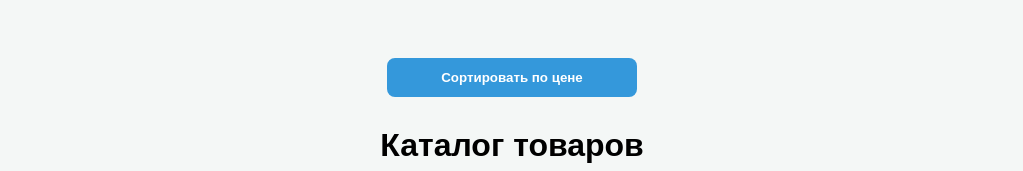
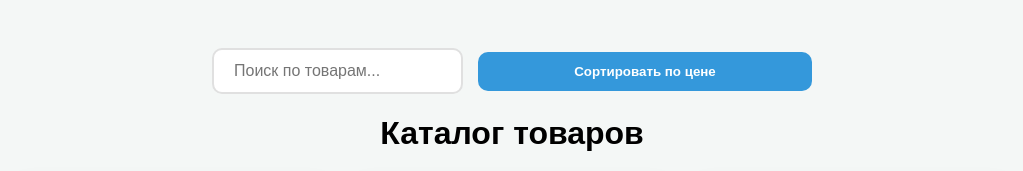
Before and after one commit to arbuzzz22/UP-05, a plain HTML site: page index.html in a window 1280 px wide. Shown: the top 171 px of the page, without its empty margins (128-1151 px from the left). Drawn offline with Linux system fonts and the light colour scheme.

Commit message:
Add files via upload

```diff
--- a/index.html
+++ b/index.html
@@ -173,10 +173,59 @@
             updateButtonVisibility(products.length);
         }
 
+        const controls = document.createElement('div');
+        controls.style.cssText = `
+    display: flex;
+    justify-content: center;
+    align-items: center;
+    gap: 15px;
+    margin: 20px auto;
+    max-width: 600px;
+`;
+        document.body.prepend(controls);
+
+        const input = document.createElement('input');
+        input.placeholder = 'Поиск по товарам...';
+        input.style.cssText = `
+    padding: 12px 20px;
+    border: 2px solid #e0e0e0;
+    border-radius: 10px;
+    flex: 1;
+    font-size: 16px;
+    outline: none;
+    transition: border-color 0.3s;
+    font-family: sans-serif;
+`;
+        input.onfocus = () => input.style.borderColor = '#3498db';
+        input.onblur = () => input.style.borderColor = '#e0e0e0';
+
         const sortBtn = document.createElement('button');
         sortBtn.innerText = 'Сортировать по цене';
-        sortBtn.style = 'display: block; margin: 30px auto; width: 250px;';
-        document.body.prepend(sortBtn);
+        sortBtn.style.cssText = `
+    padding: 12px 20px;
+    background: #3498db;
+    color: white;
+    border: none;
+    border-radius: 10px;
+    cursor: pointer;
+    font-weight: bold;
+    font-family: sans-serif;
+    transition: background 0.3s;
+    white-space: nowrap; /* Чтобы текст кнопки не переносился */
+`;
+
+        input.oninput = () => {
+            const text = input.value.toLowerCase();
+            const filtered = api.filter(item =>
+                item.productName.toLowerCase().includes(text)
+            );
+            displayProducts(filtered);
+        };
+        sortBtn.onmouseover = () => sortBtn.style.background = '#2980b9';
+        sortBtn.onmouseout = () => sortBtn.style.background = '#3498db';
+
+        controls.appendChild(input);
+        controls.appendChild(sortBtn);
 
         let asc = true;
 
@@ -185,7 +234,6 @@
             api.sort((a, b) => asc ? a.cost - b.cost : b.cost - a.cost);
             displayProducts(api);
         };
-
 
         function updateButtonVisibility(total) {
             let btn = document.getElementById('load-more');
```
